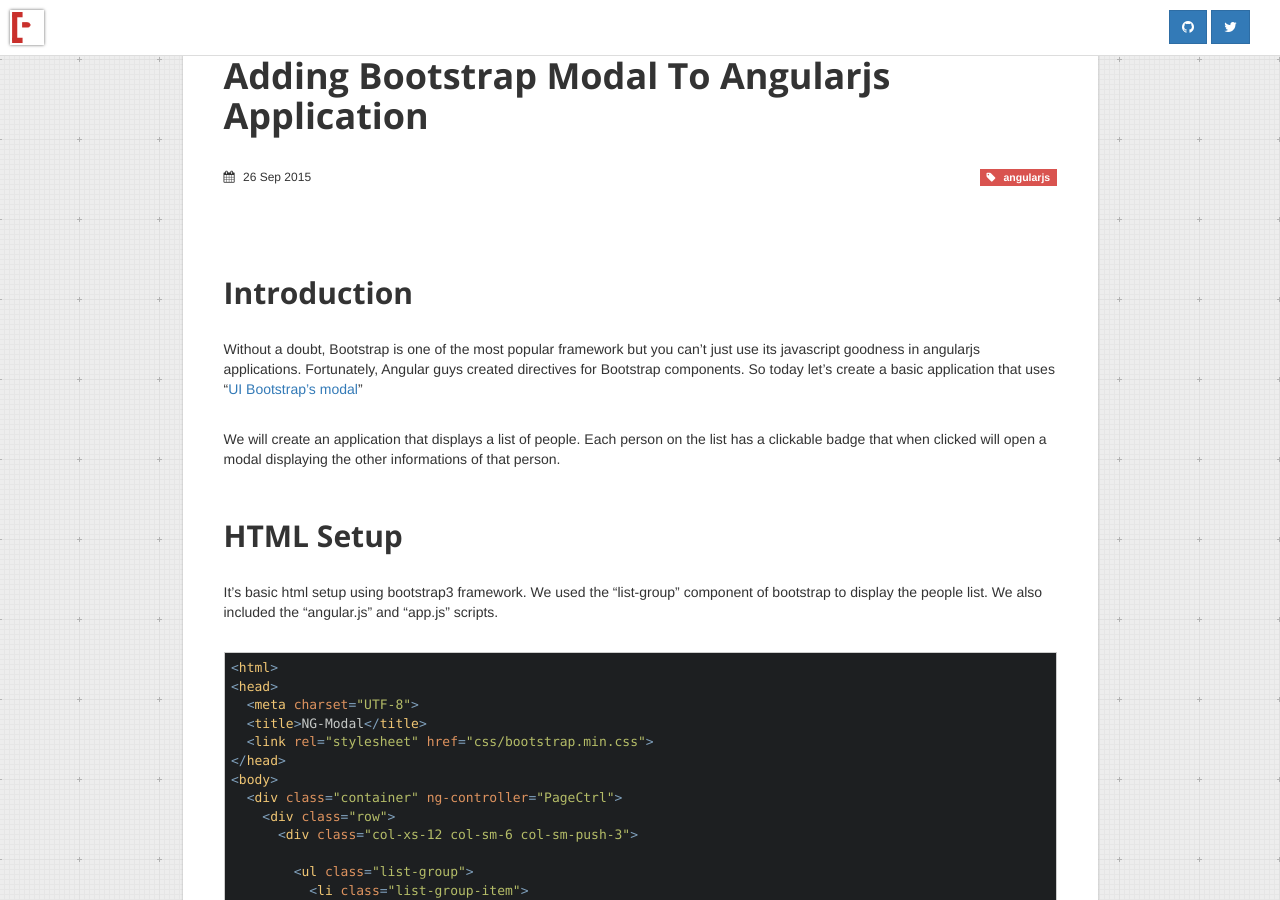
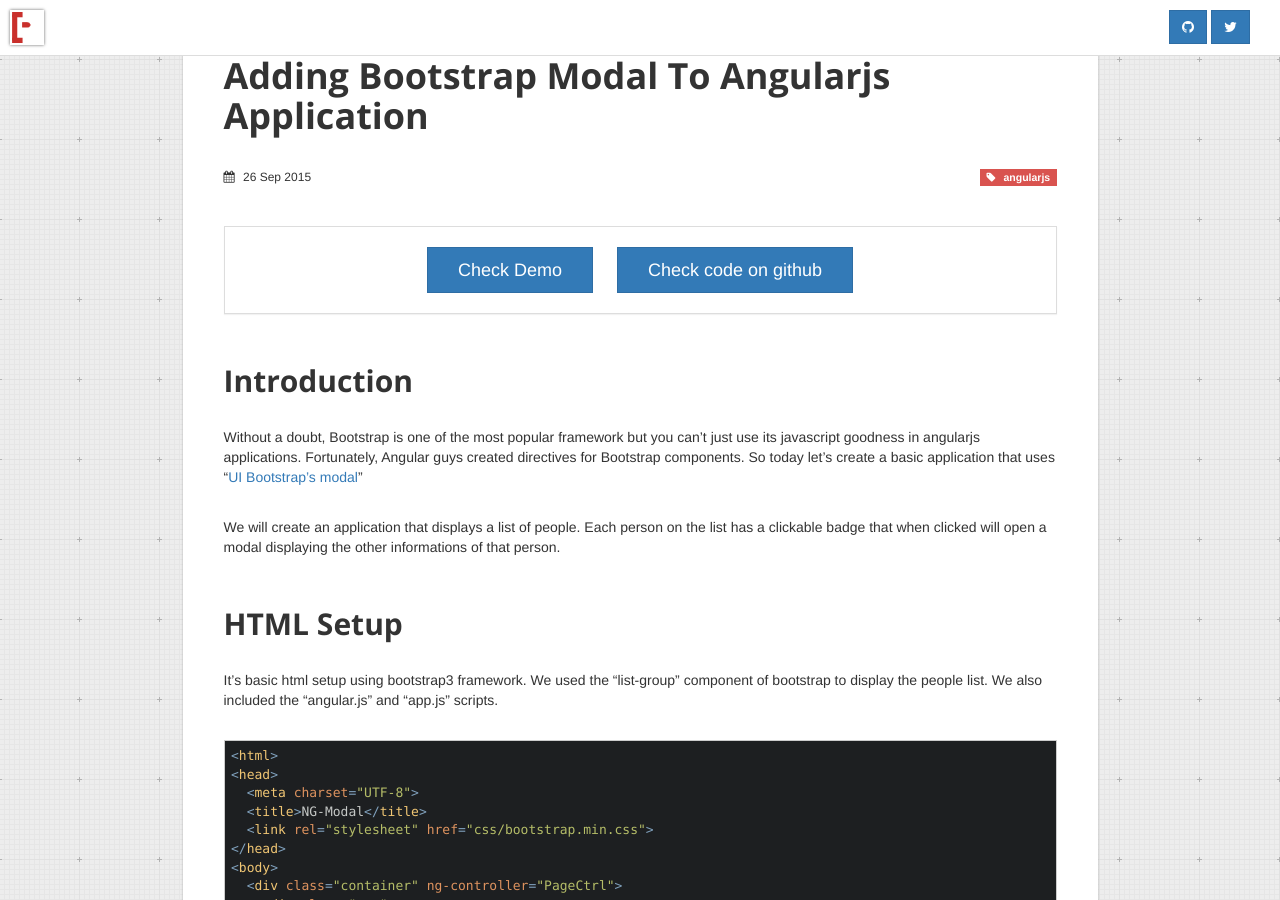
Before and after one commit to codingpajamas/codingpajamas.github.io, a Jekyll site: the page built from _posts/2015-09-26-adding-modal-to-angularjs-app.md, in a window 1280 px wide and 900 px high, scrolled down 501 px. Built offline with Jekyll 4.4.1, drawn with Linux system fonts in a browser that asks for light colours; some web fonts are replaced.

Commit message:
modal post

```diff
--- a/_posts/2015-09-26-adding-modal-to-angularjs-app.md
+++ b/_posts/2015-09-26-adding-modal-to-angularjs-app.md
@@ -6,6 +6,12 @@
 image: /images/pimg/ng.png
 status: published
 ---
+
+
+
+
+{:.text-center.panel.panel-default.padTB20}
+[Check Demo](/demos/ngmodal/){:.btn.btn-primary.btn-lg.padLR30.mr20}{:target="new"} [Check code on github](https://github.com/codingpajamas/ngModal){:.btn.btn-primary.btn-lg.padLR30}{:target="new"}
 
 ## Introduction
 Without a doubt, Bootstrap is one of the most popular framework but you can't just use its javascript goodness in angularjs applications. Fortunately, Angular guys created directives for Bootstrap components. So today let's create a basic application that uses "[UI Bootstrap's modal](http://angular-ui.github.io/bootstrap/){:target="new"}"
```
